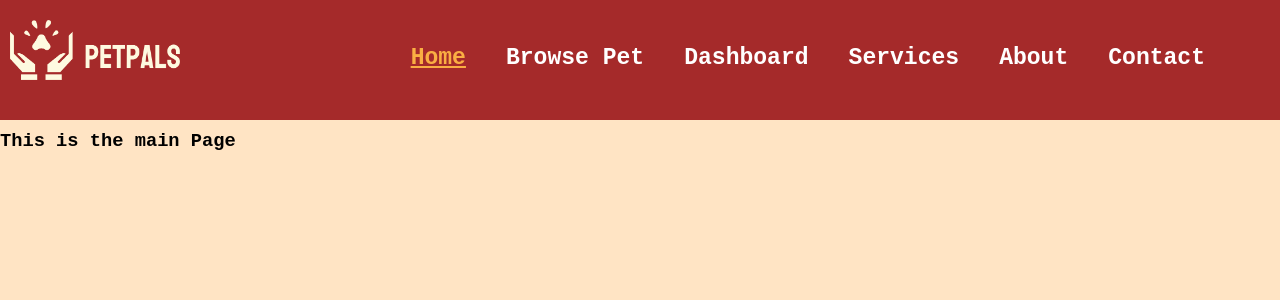
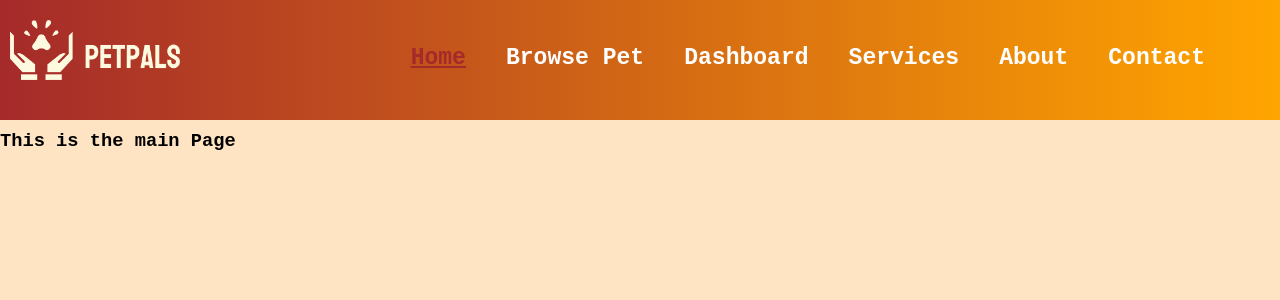
Before and after one commit to Pranjal1804/PETPALS, a Next.js app: page / in a window 1280 px wide. In both pictures the pointer is over the link "Home". Shown: the top 300 px of the page. Built offline with nearby package versions, Linux system fonts and the light colour scheme.

Commit message:
gradient added

```diff
--- a/app/globals.css
+++ b/app/globals.css
@@ -14,11 +14,11 @@ body{
   font-weight:bold;
   color: white;
   margin-bottom: 10px;
-  background-color: brown;
   display: flex;
   justify-content: space-between;
   height: 120px;
   font-size: larger;
+  background-image: linear-gradient(to right,brown,orange);
 
 }
 #navbar a{
@@ -39,6 +39,6 @@ body{
   padding: 45px;
 }
 #navbar a:hover{
-  color: rgb(250, 174, 67);
+  color: brown;
   text-decoration: underline;
 }
```
